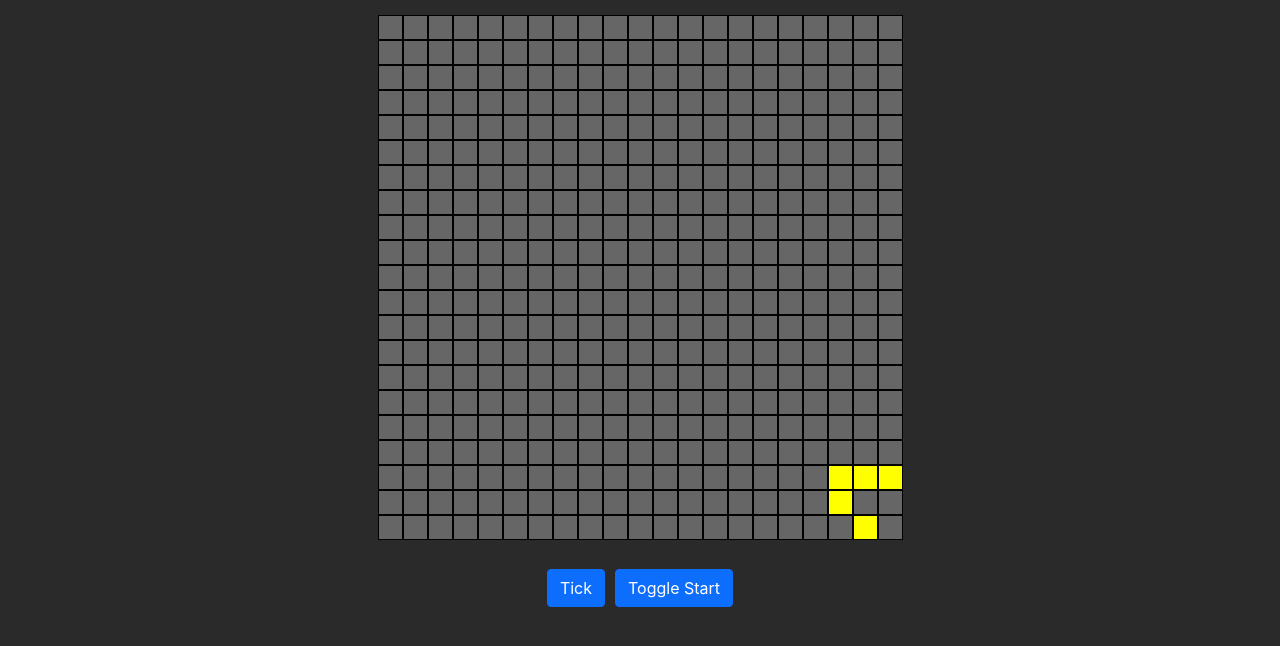
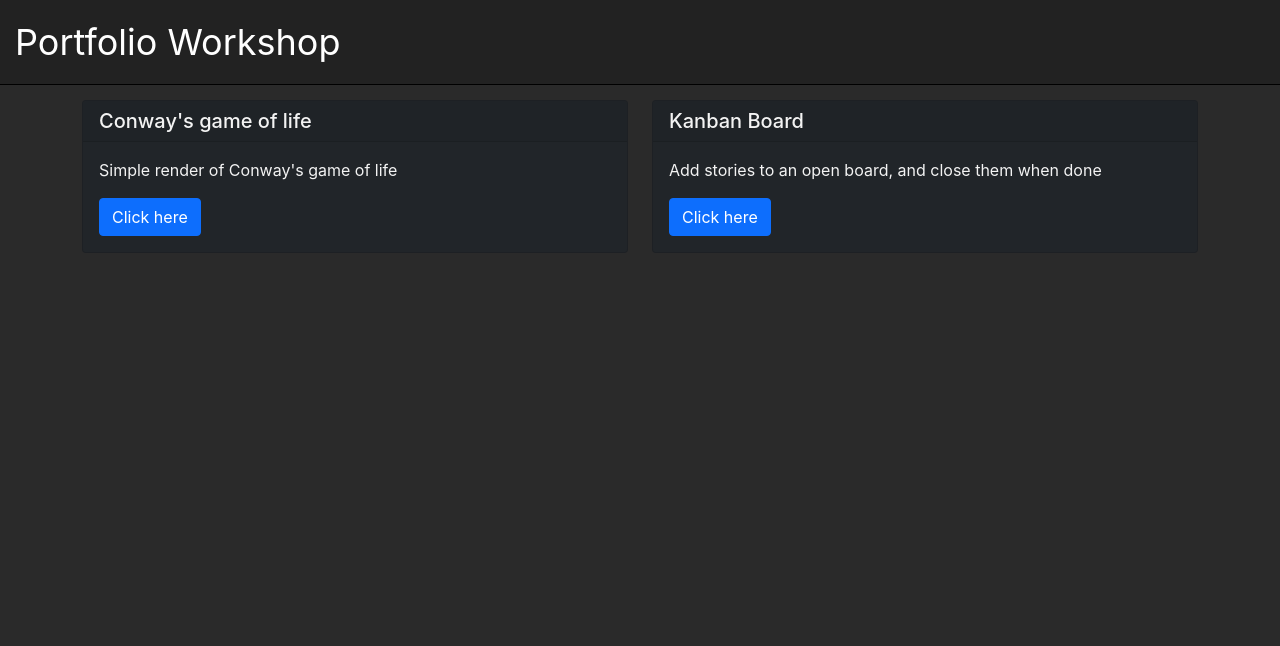
Before and after one commit to VincentShaneFinn/portfolio-workshop, a React (Create React App) app: page / in a window 1280 px wide. Shown: the top 646 px of the page. Built offline with nearby package versions, Linux system fonts and the light colour scheme.

Commit message:
added page routing to the project

```diff
--- a/package.json
+++ b/package.json
@@ -11,12 +11,14 @@
     "@types/node": "^12.20.15",
     "@types/react": "~16",
     "@types/react-dom": "~16",
+    "@types/react-router-dom": "^5.1.7",
     "bootstrap": "^5.0.2",
     "cucumber": "^7.0.0-rc.0",
     "jest-cucumber": "^3.0.1",
     "node-sass": "^6.0.1",
     "react": "~16",
     "react-dom": "~16",
+    "react-router-dom": "^5.2.0",
     "react-scripts": "4.0.3",
     "typescript": "^4.3.5",
     "web-vitals": "^1.1.2"
--- a/src/index.tsx
+++ b/src/index.tsx
@@ -1,14 +1,13 @@
 import React from 'react';
 import ReactDOM from 'react-dom';
-import KanbanBoard from './presentation/components/kanban-board';
 import reportWebVitals from './reportWebVitals';
 import 'bootstrap/dist/css/bootstrap.css';
 import './index.scss';
-import GameOfLife from './presentation/components/game-of-life';
+import App from './presentation/containers/App';
 
 ReactDOM.render(
   <React.StrictMode>
-    <GameOfLife />
+    <App />
   </React.StrictMode>,
   document.getElementById('root')
 );
--- a/src/presentation/containers/App.scss
+++ b/src/presentation/containers/App.scss
@@ -1,38 +1,16 @@
-.App {
-  text-align: center;
-}
-
-.App-logo {
-  height: 40vmin;
-  pointer-events: none;
-}
-
-@media (prefers-reduced-motion: no-preference) {
-  .App-logo {
-    animation: App-logo-spin infinite 20s linear;
+.App-header {
+  min-height: 10vh;
+  display: flex;
+  flex-direction: column;
+  padding: 15px;
+  margin-bottom: 15px;
+  justify-content: center;
+  font-size: calc(20px + 2vmin);
+  color: white;
+  background-color: #222;
+  border-bottom: 1px solid black;
+  a {
+    color: white;
+    text-decoration: none;;
   }
 }
-
-.App-header {
-  background-color: #282c34;
-  min-height: 100vh;
-  display: flex;
-  flex-direction: column;
-  align-items: center;
-  justify-content: center;
-  font-size: calc(10px + 2vmin);
-  color: white;
-}
-
-.App-link {
-  color: #61dafb;
-}
-
-@keyframes App-logo-spin {
-  from {
-    transform: rotate(0deg);
-  }
-  to {
-    transform: rotate(360deg);
-  }
-}
--- a/src/presentation/containers/App.tsx
+++ b/src/presentation/containers/App.tsx
@@ -1,27 +1,25 @@
-import React from 'react';
-import { addOne } from '../../domain/workshop';
+import React, { Component } from 'react';
+import { BrowserRouter as Router, Link, Route } from 'react-router-dom';
 import './App.scss';
+import GameOfLife from './game-of-life';
+import KanbanBoard from './kanban-board';
+import Main from './main';
 
-function App() {
-  return (
-    <div className="App">
-      <header className="App-header">
-        <img src="images/logo.svg" className="App-logo" alt="logo" />
-        <p>
-          Add one to 1 number: {addOne(1)}
-          Add one to 1 string: {addOne("1")}
-        </p>
-        <a
-          className="App-link"
-          href="https://reactjs.org"
-          target="_blank"
-          rel="noopener noreferrer"
-        >
-          Learn React
-        </a>
-      </header>
-    </div>
-  );
+class App extends Component {
+  render() {
+    return (
+      <div>
+        <Router>
+          <header className="App-header">
+              <Link to="/">Portfolio Workshop</Link>
+          </header>
+          <Route exact path="/" component={Main} />
+          <Route exact path="/KanbanBoard" component={KanbanBoard} />
+          <Route exact path="/GameOfLife" component={GameOfLife} />
+        </Router>
+      </div>
+    )
+  }
 }
 
 export default App;
--- a/src/presentation/components/kanban-board.scss
+++ b/src/presentation/containers/kanban-board.scss
@@ -24,6 +24,6 @@ $gray-6: #666;
 .kanban-lists {
     h3 {
         padding: 15px;
-        padding-bottom: 0;
+        margin-bottom: 0;
     }
 }
--- a/src/presentation/components/kanban-board.tsx
+++ b/src/presentation/containers/kanban-board.tsx
@@ -88,15 +88,19 @@ class KanbanBoard extends Component<{}, KanbanBoardState> {
                 {this.renderAddCard()}
                 <div className="row kanban-lists">
                     <div className="col-6">
+                        <div className="border">
                             <h3>Open</h3>
                             <div className="open-list">
                                 {this.renderList(this.state.openList, true)}
                             </div>
                         </div>
+                    </div>
                     <div className="col-6">
+                        <div className="border">
                             <h3>Closed</h3>
                             <div className="closed-list">
                                 {this.renderList(this.state.closedList, false)}
+                            </div>
                         </div>
                     </div>
                 </div>
--- /dev/null
+++ b/src/presentation/containers/main.tsx
@@ -0,0 +1,35 @@
+import { Component } from "react";
+import { Link } from "react-router-dom";
+
+class Main extends Component {
+    render() {
+        return (
+            <div className="App">
+                <div className="container">
+                    <div className="row">
+                        <div className="col">
+                            <div className="card bg-dark">
+                                <h5 className="card-header">Conway's game of life</h5>
+                                <div className="card-body">
+                                    <p className="card-text">Simple render of Conway's game of life</p>
+                                    <Link to="/gameoflife" className="btn btn-primary">Click here</Link>
+                                </div>
+                            </div>
+                        </div>
+                        <div className="col">
+                            <div className="card bg-dark">
+                                <h5 className="card-header">Kanban Board</h5>
+                                <div className="card-body">
+                                    <p className="card-text">Add stories to an open board, and close them when done</p>
+                                    <Link to="/kanbanboard" className="btn btn-primary">Click here</Link>
+                                </div>
+                            </div>
+                        </div>
+                    </div>
+                </div>
+            </div>
+        )
+    }
+}
+
+export default Main;
```
Also changed, not shown: src/presentation/containers/game-of-life.scss (renamed from src/presentation/components/game-of-life.scss), src/presentation/containers/game-of-life.tsx (renamed from src/presentation/components/game-of-life.tsx), 2 other files (tests, documents, lock files or other folders). Lines whose indentation alone changed are shown as unchanged.
